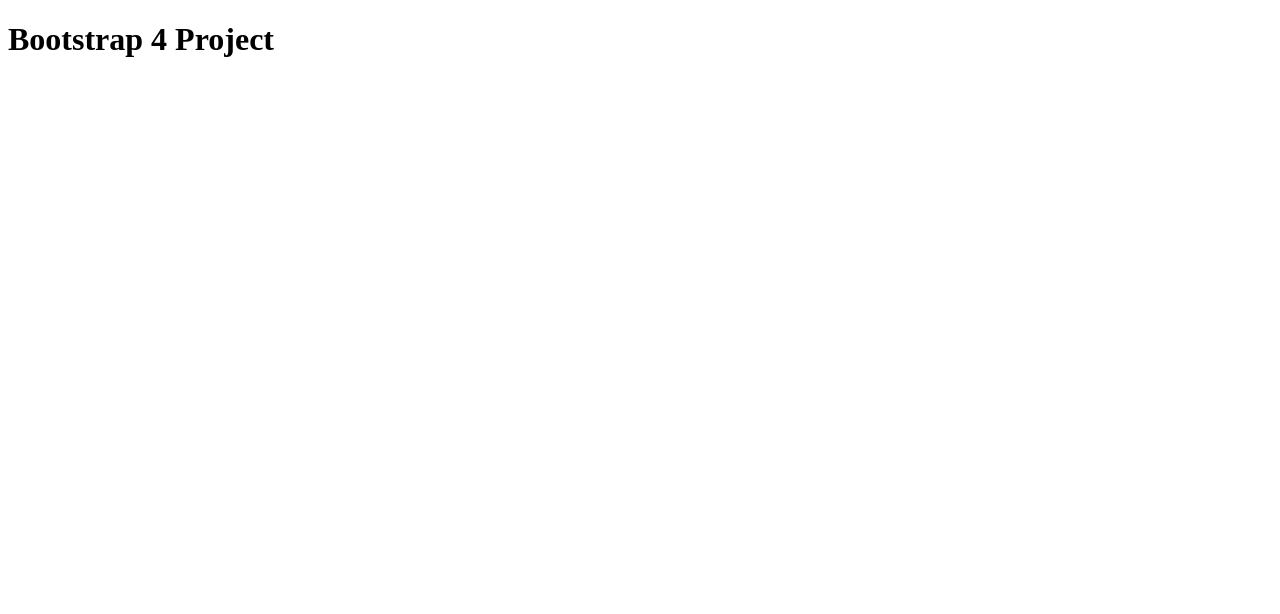
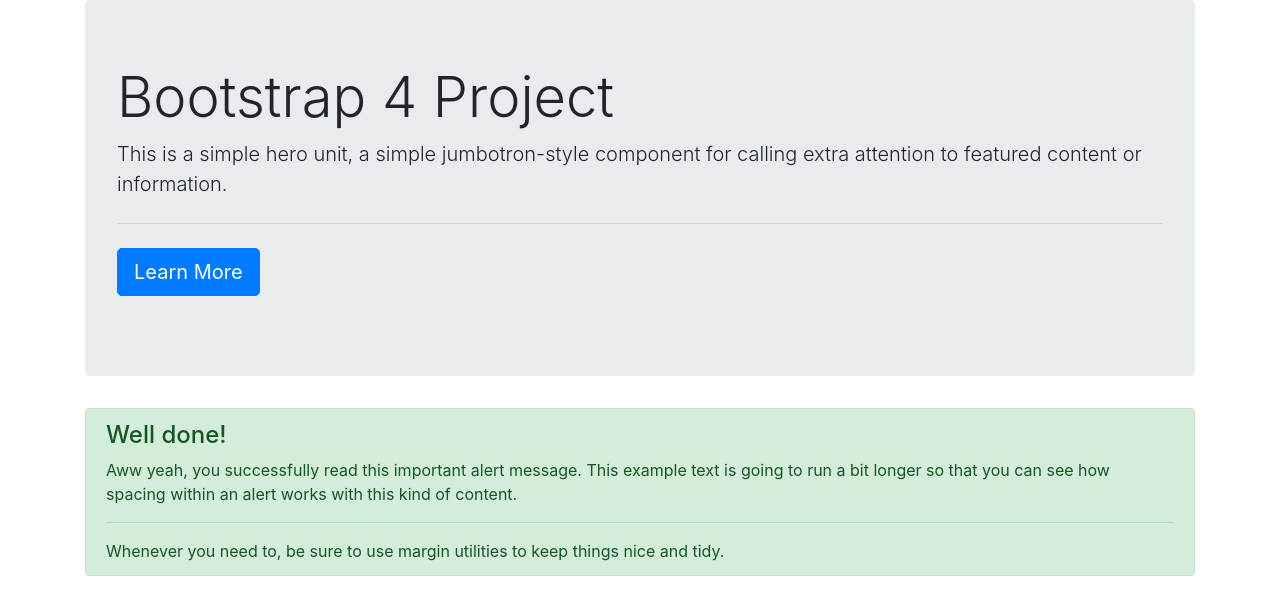
Before and after one commit to muratkilic1978/bootstrap4, a plain HTML site: page index.html in a window 1280 px wide. Drawn offline with nearby package versions, Linux system fonts and the light colour scheme.

Commit message:
files updated with bootstrap classes

```diff
--- a/index.html
+++ b/index.html
@@ -3,8 +3,34 @@
 <head>
     <meta charset="UTF-8">
     <title>Bootstrap 4 Project</title>
+    <!-- Bootstrap CSS -->
+    <link rel="stylesheet" href="https://maxcdn.bootstrapcdn.com/bootstrap/4.0.0/css/bootstrap.min.css" integrity="sha384-Gn5384xqQ1aoWXA+058RXPxPg6fy4IWvTNh0E263XmFcJlSAwiGgFAW/dAiS6JXm" crossorigin="anonymous">
+
+    <title>Hello, world!</title>
 </head>
 <body>
-    <h1>Bootstrap 4 Project</h1>
-</body>
+<!---Content here --->
+<div class="container">
+    <div class="jumbotron">
+        <h1 class="display-4">Bootstrap 4 Project</h1>
+        <p class="lead">This is a simple hero unit, a simple jumbotron-style component for calling extra attention to featured content or information.</p>
+        <hr class="my-4">
+        <p class="lead"><a href="" class="btn btn-primary btn-lg">Learn More</a></p>
+    </div>
+
+
+    <div class="alert alert-success" role="alert">
+      <h4 class="alert-heading">Well done!</h4>
+      <p>Aww yeah, you successfully read this important alert message. This example text is going to run a bit longer so that you can see how spacing within an alert works with this kind of content.</p>
+      <hr>
+      <p class="mb-0">Whenever you need to, be sure to use margin utilities to keep things nice and tidy.</p>
+    </div>
+</div>
+    <!-- Optional JavaScript -->
+    <!-- jQuery first, then Popper.js, then Bootstrap JS -->
+    <script src="https://code.jquery.com/jquery-3.2.1.slim.min.js" integrity="sha384-KJ3o2DKtIkvYIK3UENzmM7KCkRr/rE9/Qpg6aAZGJwFDMVNA/GpGFF93hXpG5KkN" crossorigin="anonymous"></script>
+    <script src="https://cdnjs.cloudflare.com/ajax/libs/popper.js/1.12.9/umd/popper.min.js" integrity="sha384-ApNbgh9B+Y1QKtv3Rn7W3mgPxhU9K/ScQsAP7hUibX39j7fakFPskvXusvfa0b4Q" crossorigin="anonymous"></script>
+    <script src="https://maxcdn.bootstrapcdn.com/bootstrap/4.0.0/js/bootstrap.min.js" integrity="sha384-JZR6Spejh4U02d8jOt6vLEHfe/JQGiRRSQQxSfFWpi1MquVdAyjUar5+76PVCmYl" crossorigin="anonymous">
+    </script>
+  </body>
 </html>
```
